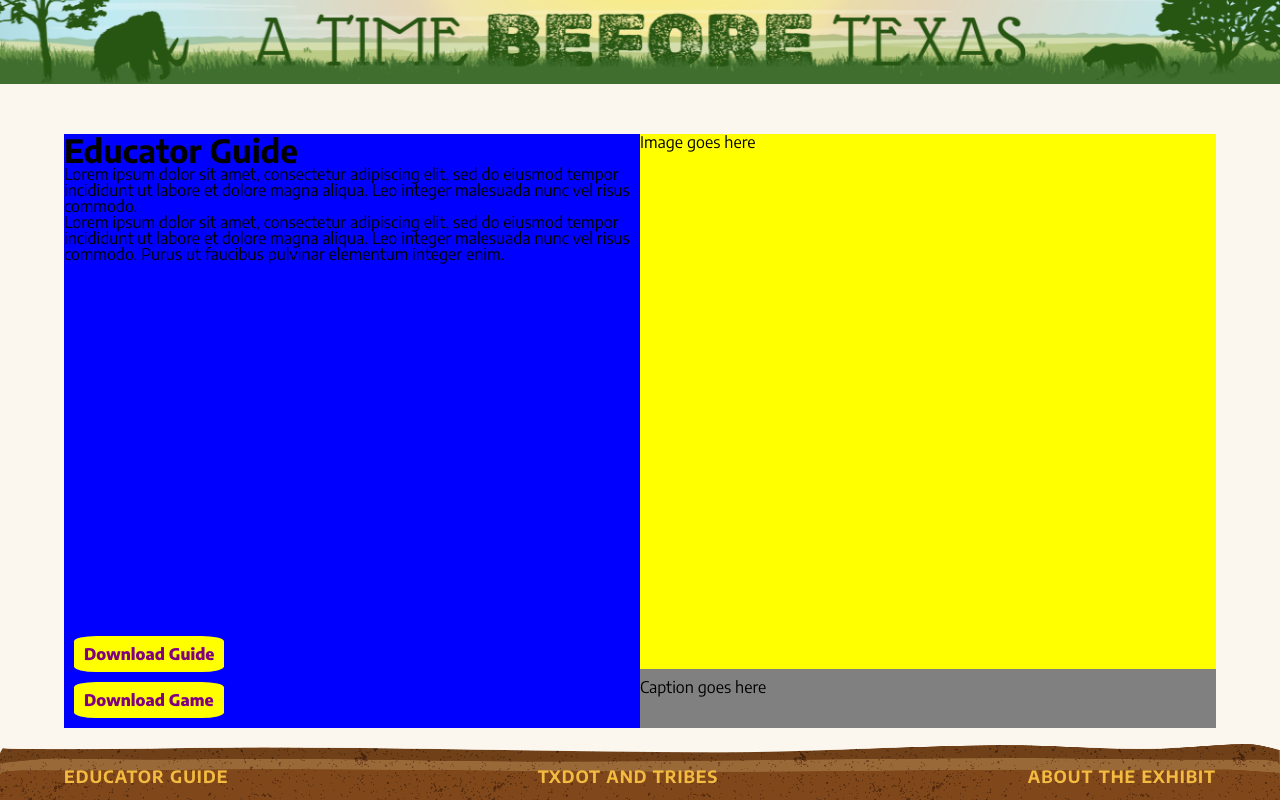
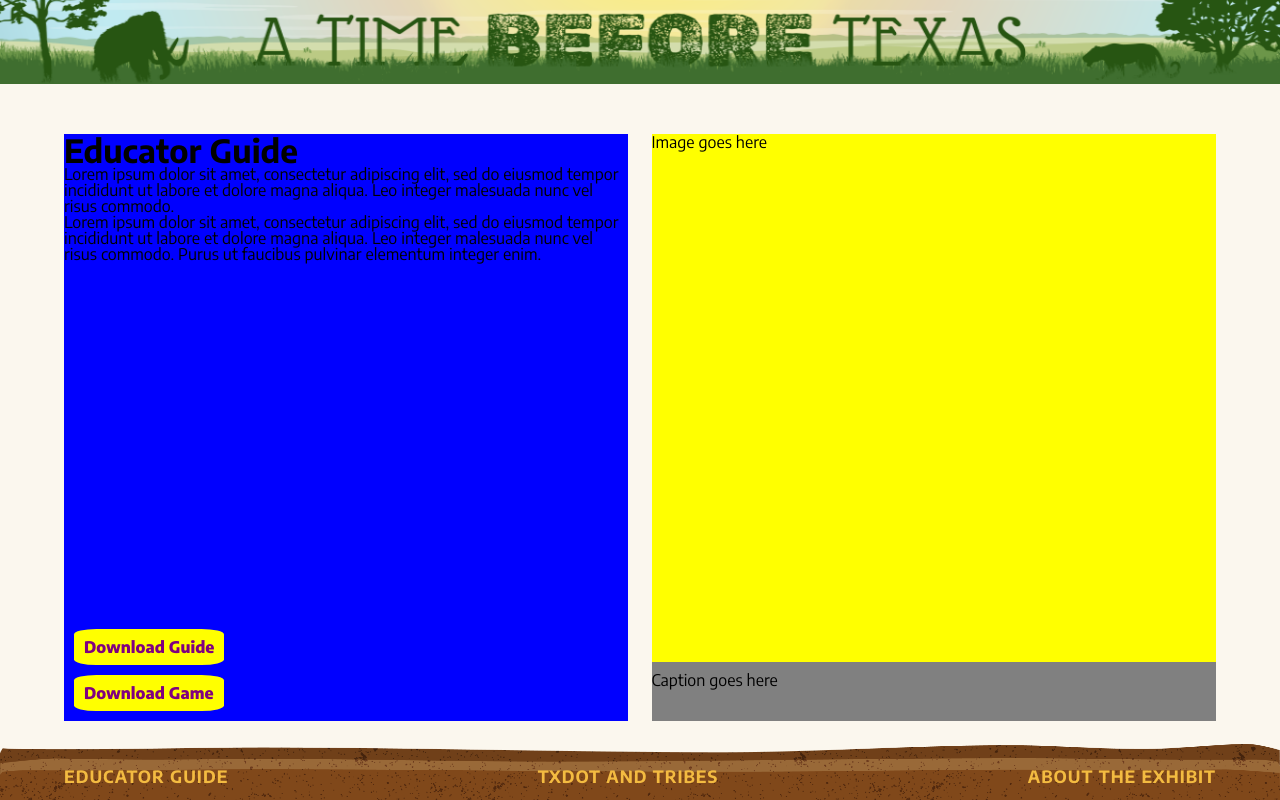
Before and after one commit to scottdickerson/paleoindian-site, a Next.js app: page /educator-guide in a window 1280 px wide. Built offline with nearby package versions, Linux system fonts and the light colour scheme; a web font is replaced by a local one.

Commit message:
added gap between columns

```diff
--- a/src/styles/EducatorGuide.module.scss
+++ b/src/styles/EducatorGuide.module.scss
@@ -1,12 +1,12 @@
 .contentWrapper {
   display: flex;
-  margin-left: 5%;
-  margin-right: 5%;
+  margin: 5%;
   margin-top: 3rem;
 }
 
 .leftColumn {
   flex: 1;
+  margin-right: 2%;
 }
 
 .rightColumn {
```
